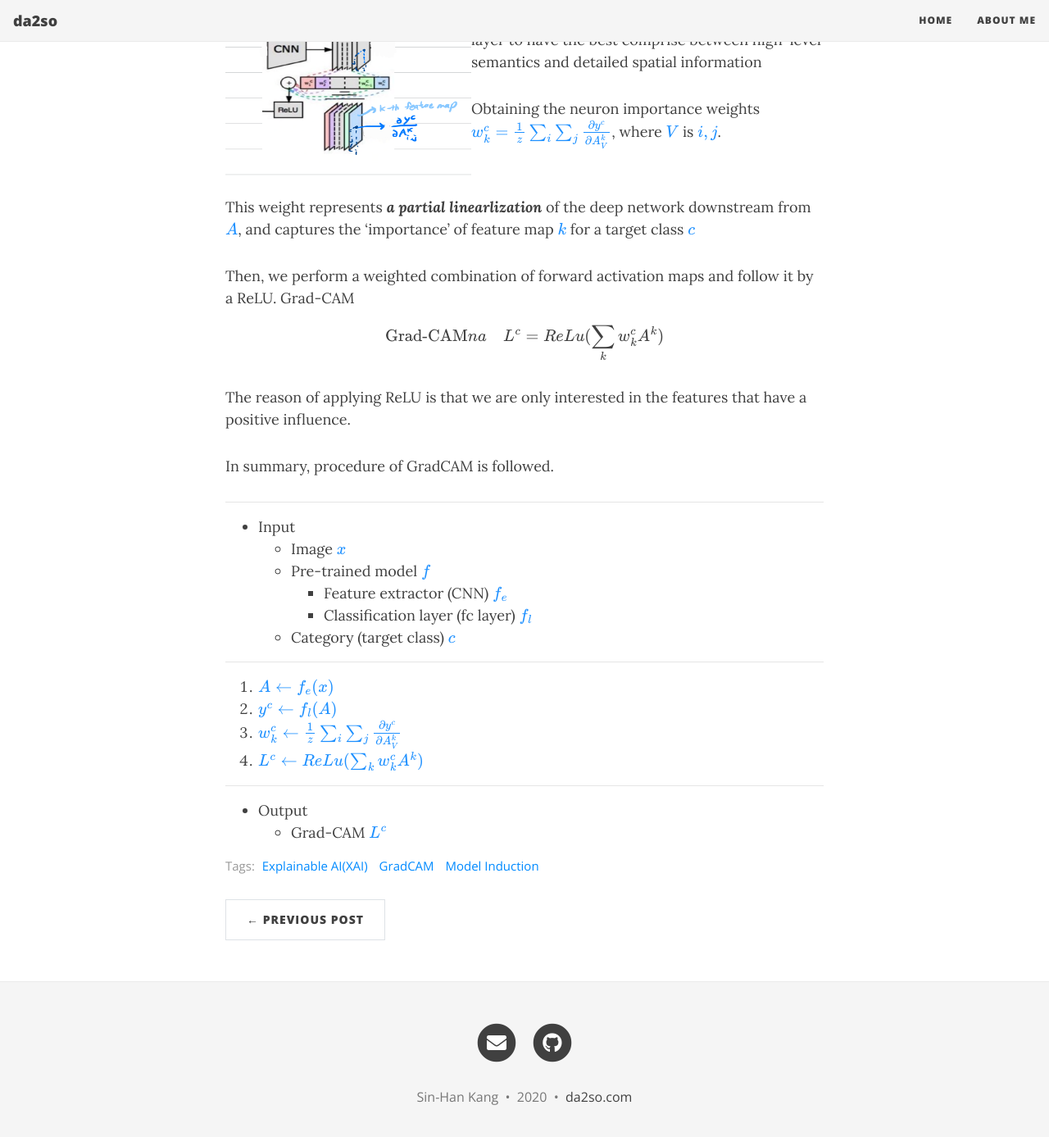
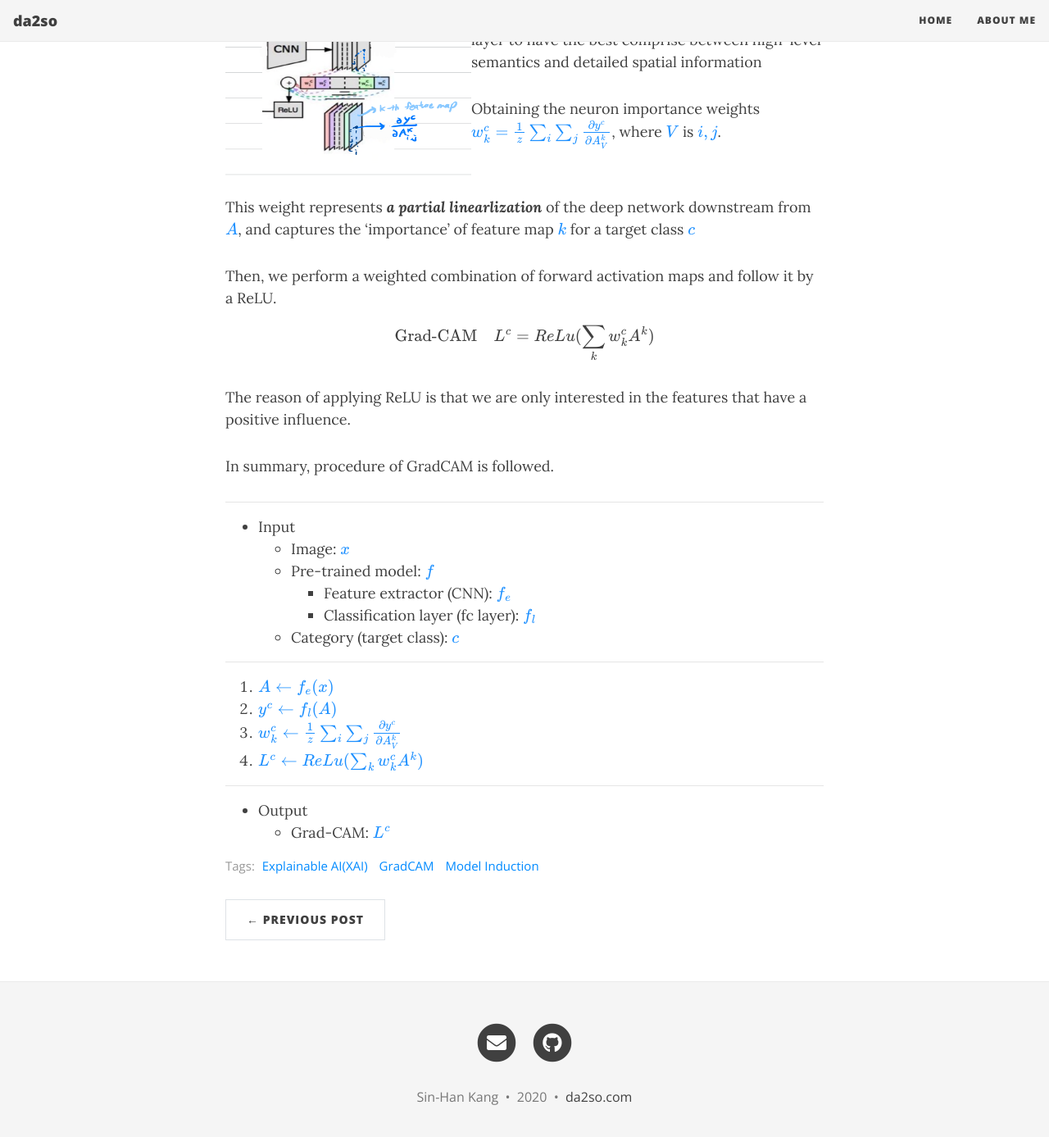
Before and after one commit to da2so/da2so.github.io, a Jekyll site: the page built from _posts/2020-08-10-GradCAM.md, in a window 1280 px wide and 1400 px high, scrolled down 1566 px. Shown: the top 1387 px of the window at 82% size. Built offline with Jekyll 4.4.1, drawn with Linux system fonts in a browser that asks for light colours; nearby versions of some CDN libraries; formulas are drawn with MathJax 3.

Commit message:
Update 2020-08-10-GradCAM.md

```diff
--- a/_posts/2020-08-10-GradCAM.md
+++ b/_posts/2020-08-10-GradCAM.md
@@ -38,7 +38,7 @@ Obtaining the neuron importance weights <span style="color:DodgerBlue">$w^{c}_k=
 This weight represents __*a partial linearlization*__ of the deep network downstream from <span style="color:DodgerBlue">$A$</span>, and captures the 'importance' of feature map <span style="color:DodgerBlue">$k$</span> for a target class <span style="color:DodgerBlue">$c$</span>
 
 Then, we perform a weighted combination of forward activation maps and follow it by a ReLU.
-Grad-CAM\\[\text{Grad-CAM}na \quad L^c=ReLu(\sum_k w^c_k A^k) \\]
+\\[\text{Grad-CAM} \quad L^c=ReLu(\sum_k w^c_k A^k) \\]
 
 The reason of applying ReLU is that we are only interested in the features that have a positive influence.
 
@@ -48,11 +48,11 @@ In summary, procedure of GradCAM is followed.
 *****
 
 * Input
-	* Image <span style="color:DodgerBlue">$x$</span>
-	* Pre-trained model <span style="color:DodgerBlue">$f$</span>
-		* Feature extractor (CNN) <span style="color:DodgerBlue">$f_e$</span>
-		* Classification layer (fc layer) <span style="color:DodgerBlue">$f_l$</span>
-	* Category (target class) <span style="color:DodgerBlue">$c$</span>
+	* Image: <span style="color:DodgerBlue">$x$</span>
+	* Pre-trained model: <span style="color:DodgerBlue">$f$</span>
+		* Feature extractor (CNN): <span style="color:DodgerBlue">$f_e$</span>
+		* Classification layer (fc layer): <span style="color:DodgerBlue">$f_l$</span>
+	* Category (target class): <span style="color:DodgerBlue">$c$</span>
 
 *****
 1. <span style="color:DodgerBlue">$A \leftarrow f_e(x)$</span>
@@ -62,4 +62,4 @@ In summary, procedure of GradCAM is followed.
 
 *****
 * Output
-	* Grad-CAM <span style="color:DodgerBlue">$L^c$</span>
+	* Grad-CAM: <span style="color:DodgerBlue">$L^c$</span>
```
